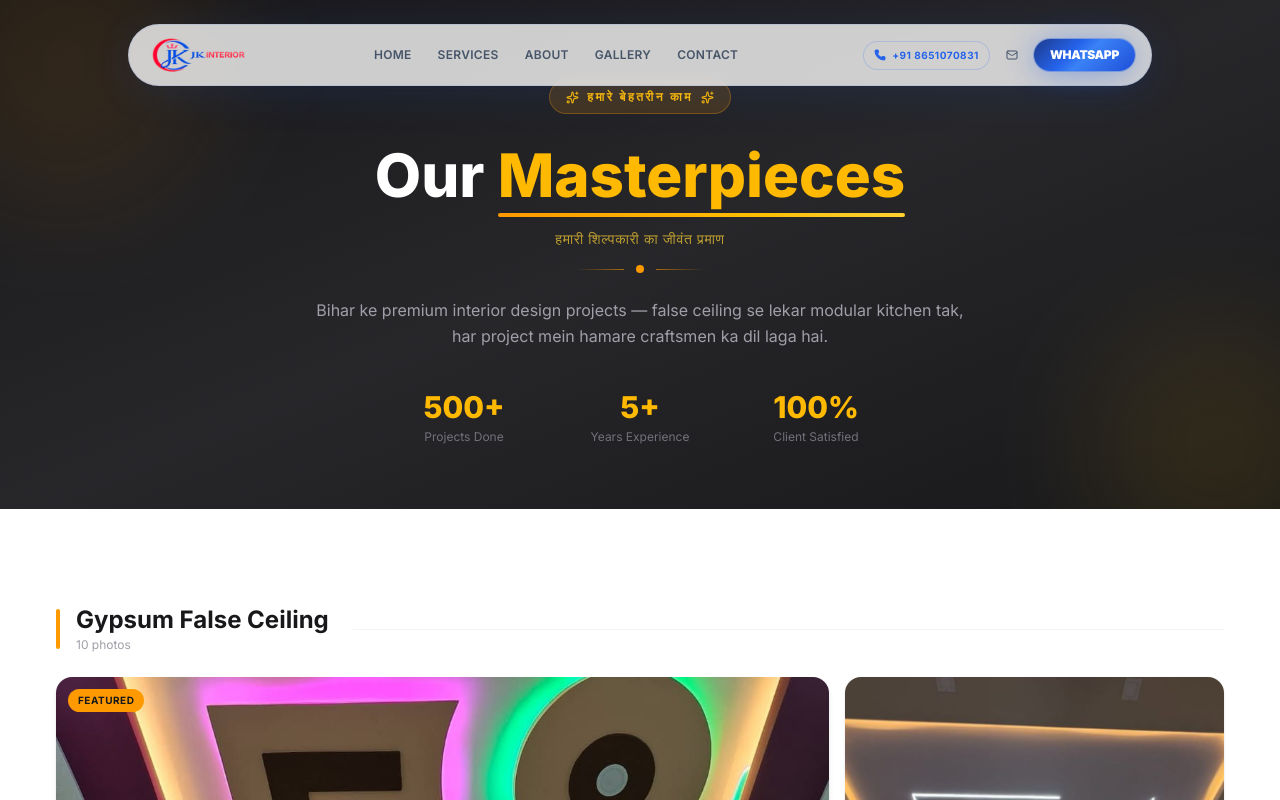
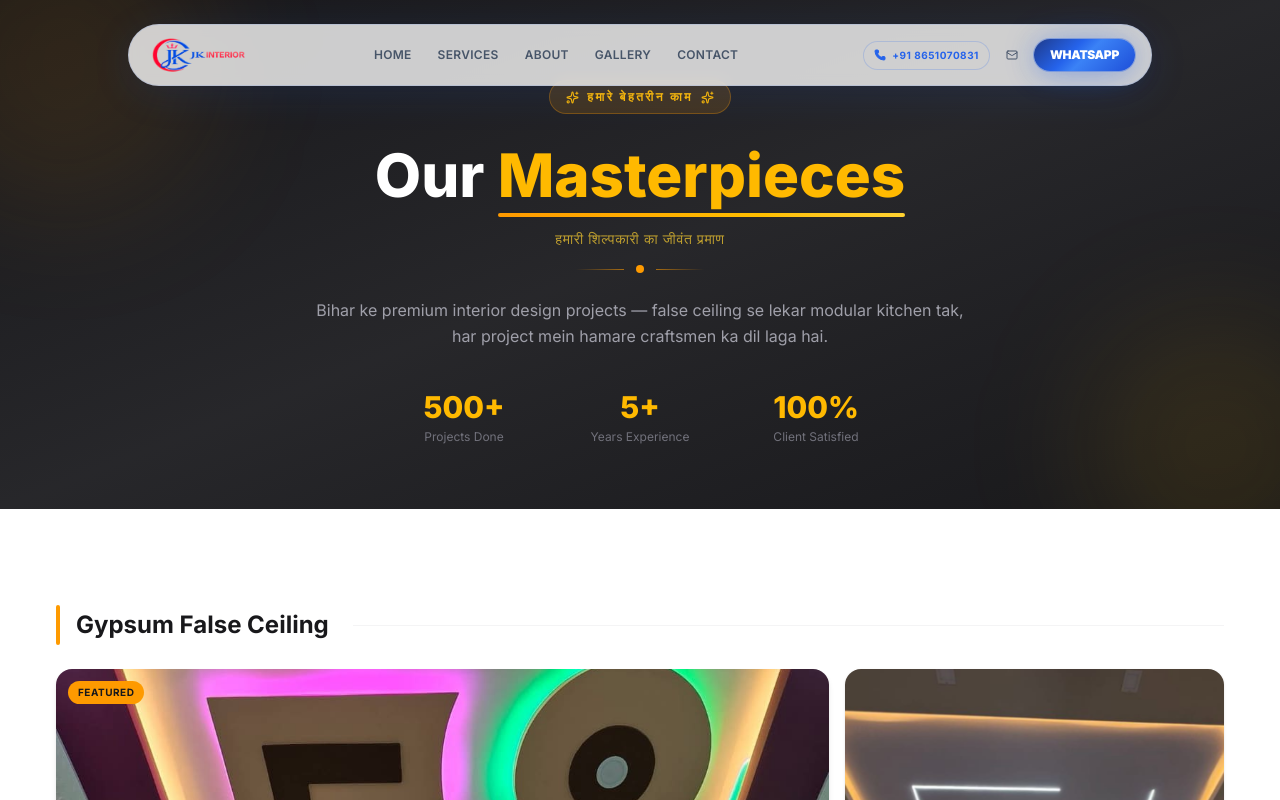
Before and after one commit to jitendrakumarraj831-byte/jk-interior2, a Next.js app: page /gallery in a window 1280 px wide. Shown: the top 800 px of the page. Built offline with nearby package versions, Linux system fonts and the light colour scheme; a web font is replaced by a local one.

Commit message:
Update gallery.tsx

```diff
--- a/components/gallery.tsx
+++ b/components/gallery.tsx
@@ -278,7 +278,7 @@ function SectionHeader({ title, count, index }: { title: string; count: number;
       <div className={`w-1 h-10 rounded-full ${accent}`} />
       <div>
         <h3 className="text-xl md:text-2xl font-bold text-zinc-900 leading-tight">{title}</h3>
-        <p className="text-xs text-zinc-400 mt-0.5">{count} photos</p>
+        {/* Photo count wali line yahan se hata di gayi hai */}
       </div>
       <div className="flex-1 h-px bg-zinc-100 ml-2" />
     </motion.div>
```
